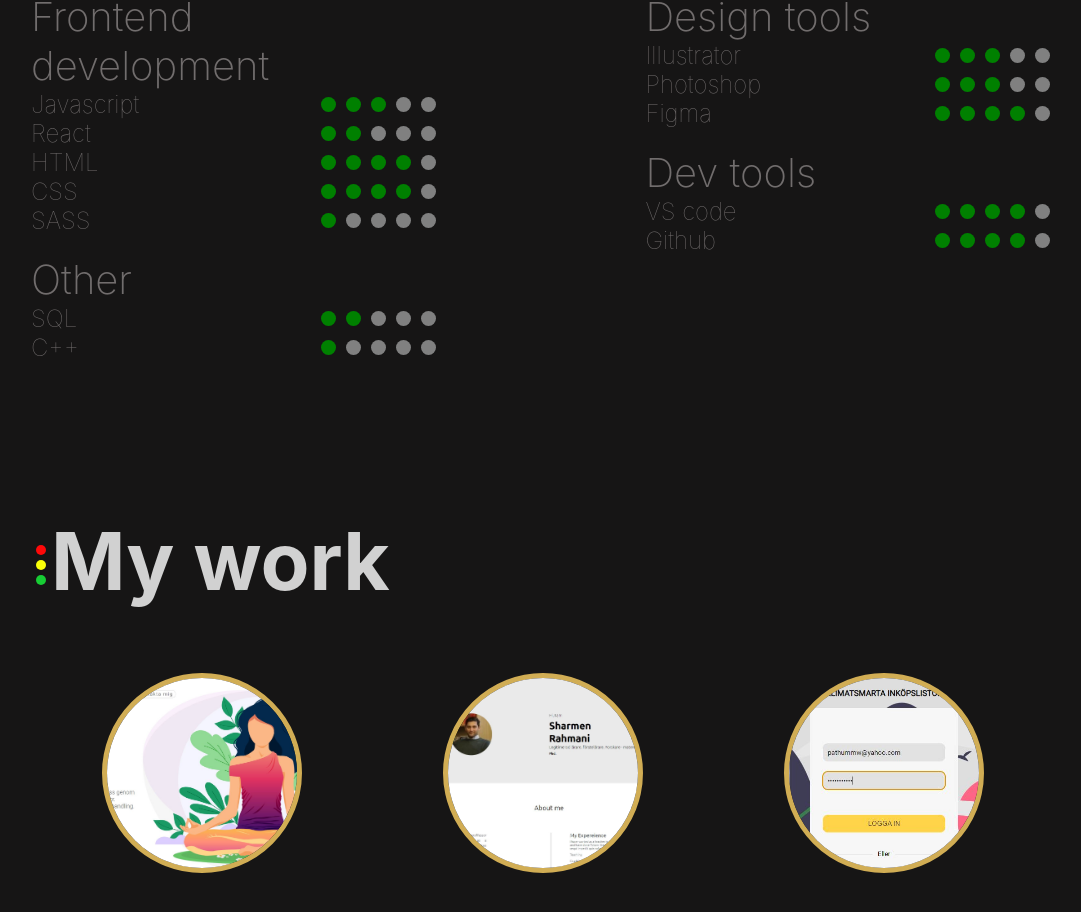
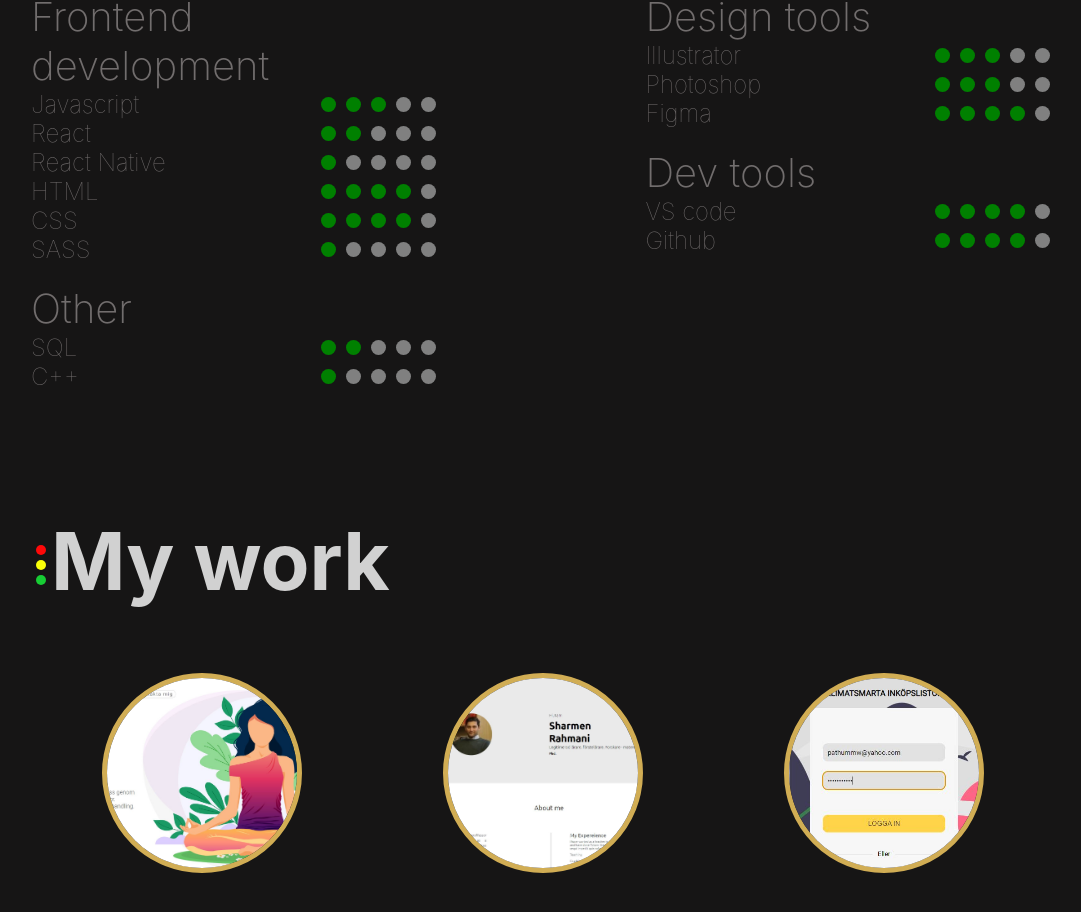
Before and after one commit to pathummw/pathum-portfolio, a React (Create React App) app: page / in a window 1280 px wide. Shown: the part 985-1897 px from the top of the page, without its empty margins (97-1178 px from the left). Built offline with nearby package versions, Linux system fonts and the light colour scheme; no server answers.

Commit message:
Added react native as a skill

```diff
--- a/src/Skills.js
+++ b/src/Skills.js
@@ -71,6 +71,7 @@ export default function Skills() {
 
                     <SkillItem topic="Javascript" level="level3" />
                     <SkillItem topic="React" level="level2" />
+                    <SkillItem topic="React Native" level="level1" />
                     <SkillItem topic="HTML" level="level4" />
                     <SkillItem topic="CSS" level="level4" />
                     <SkillItem topic="SASS" level="level1" />
```
Also changed, not shown: 1 other file (tests, documents, lock files or other folders).
